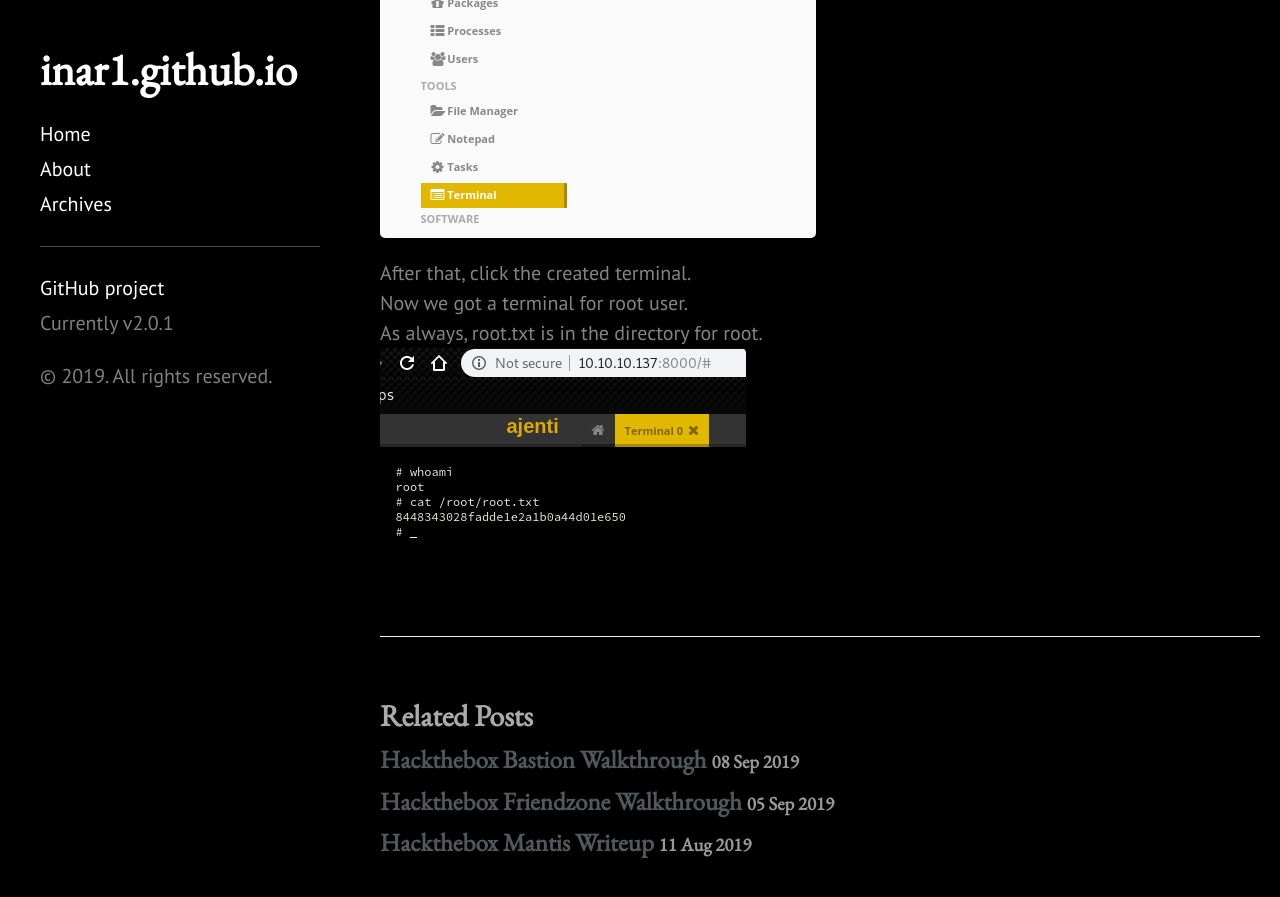
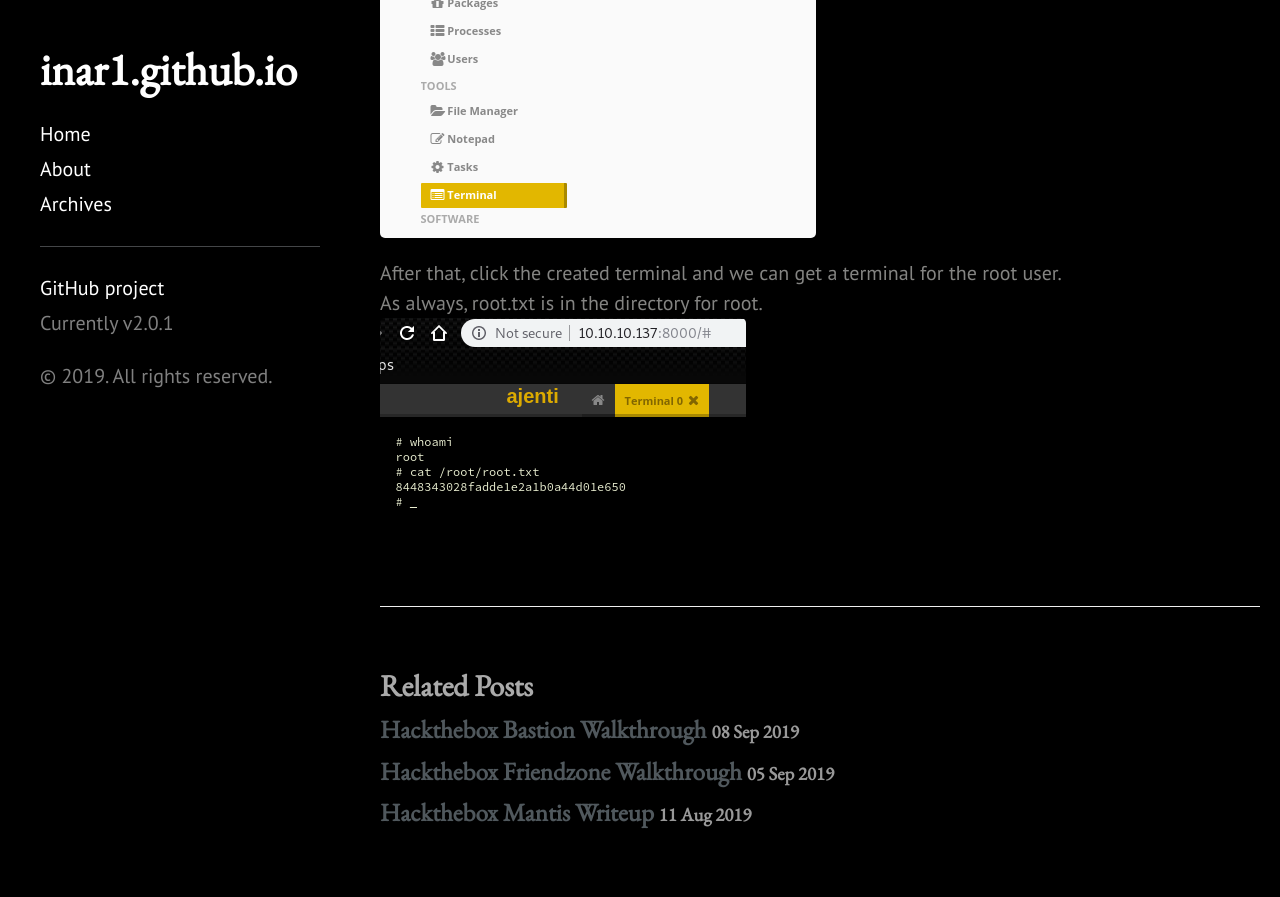
Before and after one commit to 1n4r1/1n4r1.github.io, a Jekyll site: the page built from _posts/2019-09-14-Hackthebox-Luke-Walkthrough.md, in a window 1280 px wide and 900 px high, scrolled down 9601 px. Shown: the top 897 px of the window. Built offline with Jekyll 4.4.1, drawn with Linux system fonts in a browser that asks for light colours; a style sheet for code colours, icons or effects is not loaded.

Commit message:
modify one line

```diff
--- a/_posts/2019-09-14-Hackthebox-Luke-Walkthrough.md
+++ b/_posts/2019-09-14-Hackthebox-Luke-Walkthrough.md
@@ -288,7 +288,6 @@ There is a menu "Terminal" on the bottom of side bar.<br>
 Choose and click "New" button..
 ![placeholder](https://inar1.github.io/public/images/2019-09-14/2019-09-14-19-54-55.png)
 
-After that, click the created terminal.<br>
-Now we got a terminal for root user.<br>
+After that, click the created terminal and we can get a terminal for the root user.<br>
 As always, root.txt is in the directory for root.
 ![placeholder](https://inar1.github.io/public/images/2019-09-14/2019-09-14-19-57-53.png)
```
